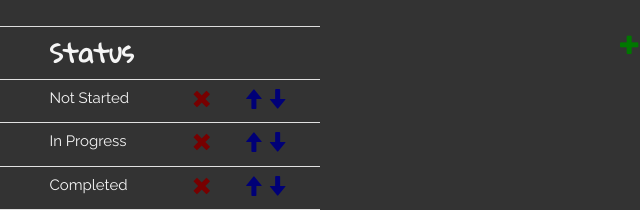
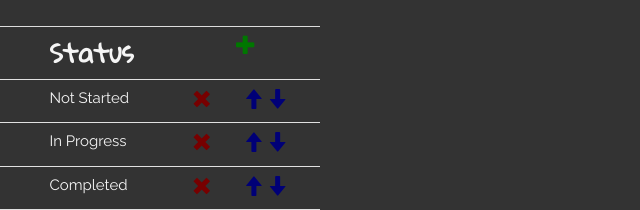
Before and after one commit to AneresArsenal/OSUSummer19Hackthon, a website built with webpack: page index.html in a window 1280 px wide. Shown: the part 565-775 px from the top of the page, 640-1280 px from the left. Built offline with nearby package versions, Linux system fonts and the light colour scheme; files whose address does not match are found by name.

Commit message:
css edits to plus sign

```diff
--- a/css/main.css
+++ b/css/main.css
@@ -125,3 +125,7 @@ th {
   height: 25px;
   margin-left: 20%;
 }
+
+.glyphicon-plus {
+  margin-right: 30%;
+}
```
